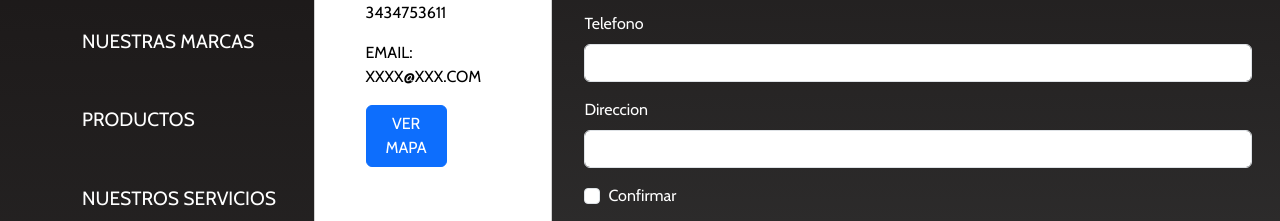
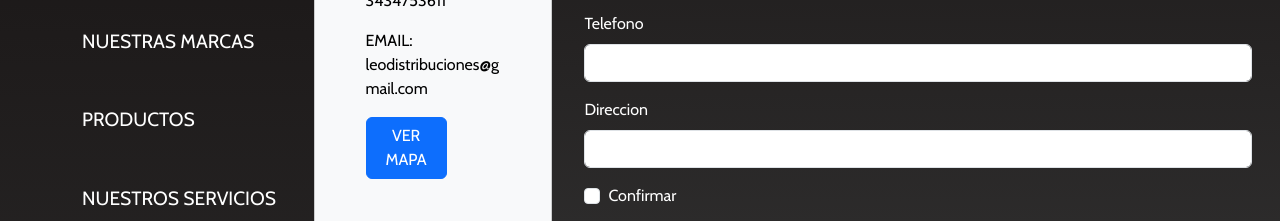
Before and after one commit to cromero12/PreEntrega3-Romero, a website: page pages/contacto.html in a window 1280 px wide. Shown: the part 534-755 px from the top of the page. Drawn offline with nearby package versions, Linux system fonts and the light colour scheme.

Commit message:
cambio imagen xicon

```diff
--- a/pages/contacto.html
+++ b/pages/contacto.html
@@ -8,13 +8,14 @@
     <link rel="preconnect" href="https://fonts.gstatic.com" crossorigin>
     <link href="https://fonts.googleapis.com/css2?family=Cabin&family=Roboto&display=swap" rel="stylesheet">
   <title>LEO DISTRIBUCIONES - CONTACTO</title>
+  <link rel="shorcut icon" href="../img/logo2.jpg" type="image/x-icon">
   <!-- link style css-->
 <link
 rel="stylesheet"
 href="https://cdnjs.cloudflare.com/ajax/libs/animate.css/4.1.1/animate.min.css"
 />
 
-  <link rel="shorcut icon" href="./img/logo2.jpg" type="image/x-icon">
+
   <!-- Link CDN Boostrap -->
   <link href="https://cdn.jsdelivr.net/npm/bootstrap@5.3.0-alpha1/dist/css/bootstrap.min.css" rel="stylesheet"
     integrity="sha384-GLhlTQ8iRABdZLl6O3oVMWSktQOp6b7In1Zl3/Jr59b6EGGoI1aFkw7cmDA6j6gD" crossorigin="anonymous">
@@ -60,13 +61,13 @@ href="https://cdnjs.cloudflare.com/ajax/libs/animate.css/4.1.1/animate.min.css"
         <p class="text-center pt-3">Servirles mejor es nuestra prioridad. Por favor escríbanos o contáctenos por los siguientes medios para poder atenderlo de manera directa. Estamos aquí para hacerlo mejor.</p>
       </div>
 
-      <div class="row text-white">
-        <div class="row col-12 d-lg-flex col-lg-3 card align-items-center align-content-center flex-row justify-content-around  me-2 mb-2">
+      <div class="row text-white ">
+        <div class="row col-12 d-lg-flex col-lg-3 card align-items-center align-content-center flex-row justify-content-around  me-2 mb-2 bg-body-tertiary">
           <div class="col-9 text-black">
             <p>PARANA -ENTRE RIOS</p>
             <P>TELÉFONO: 3434247170</P>
             <P>WHATSAPP: 3434753611</P>
-            <P>EMAIL: XXXX@XXX.COM</P>
+            <P>EMAIL: leodistribuciones@gmail.com</P>
           <button type="button" class="btn btn-primary align-content-middle" style="width: 60%">VER MAPA</button>
           </div>
 
```
Also changed, not shown: pages/nuestrasmarcas.html (+1 -0 lines), pages/nuestrosservicios.html (+1 -1 lines), pages/productos.html (+1 -0 lines).
